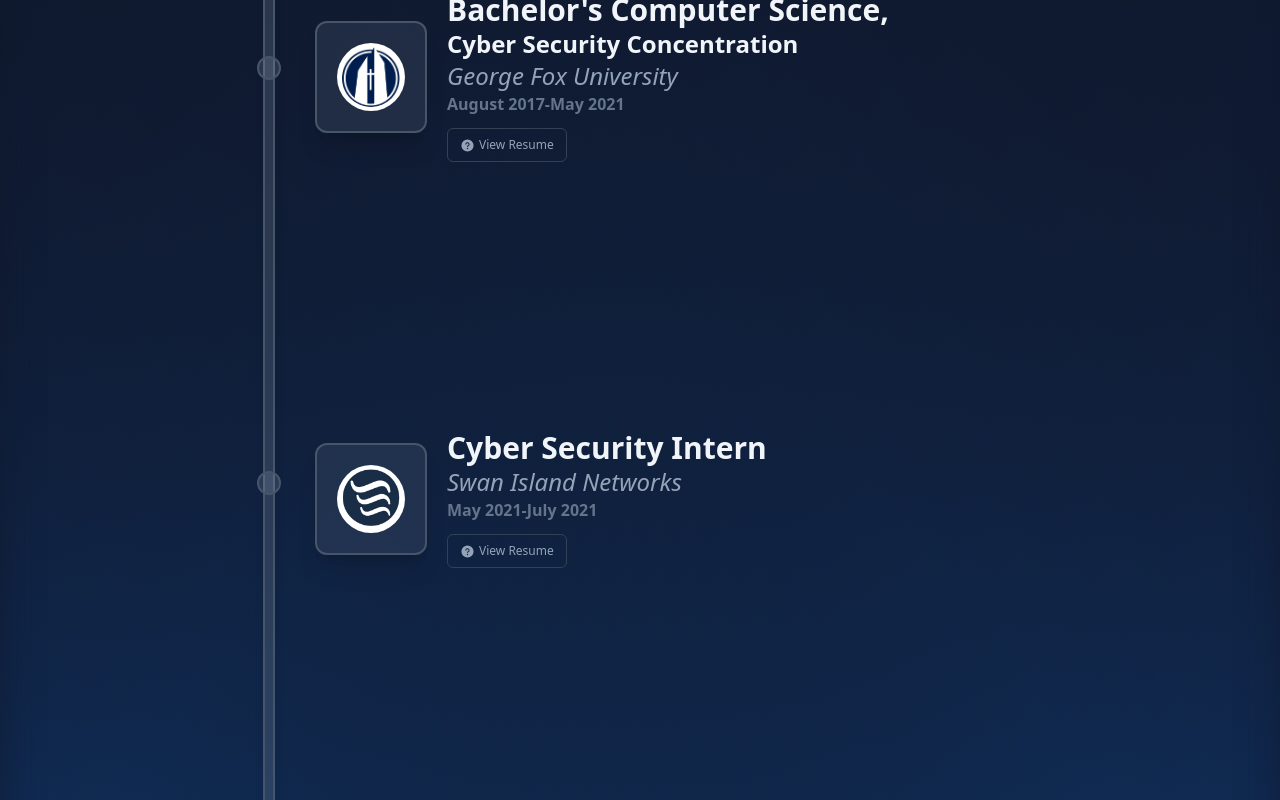
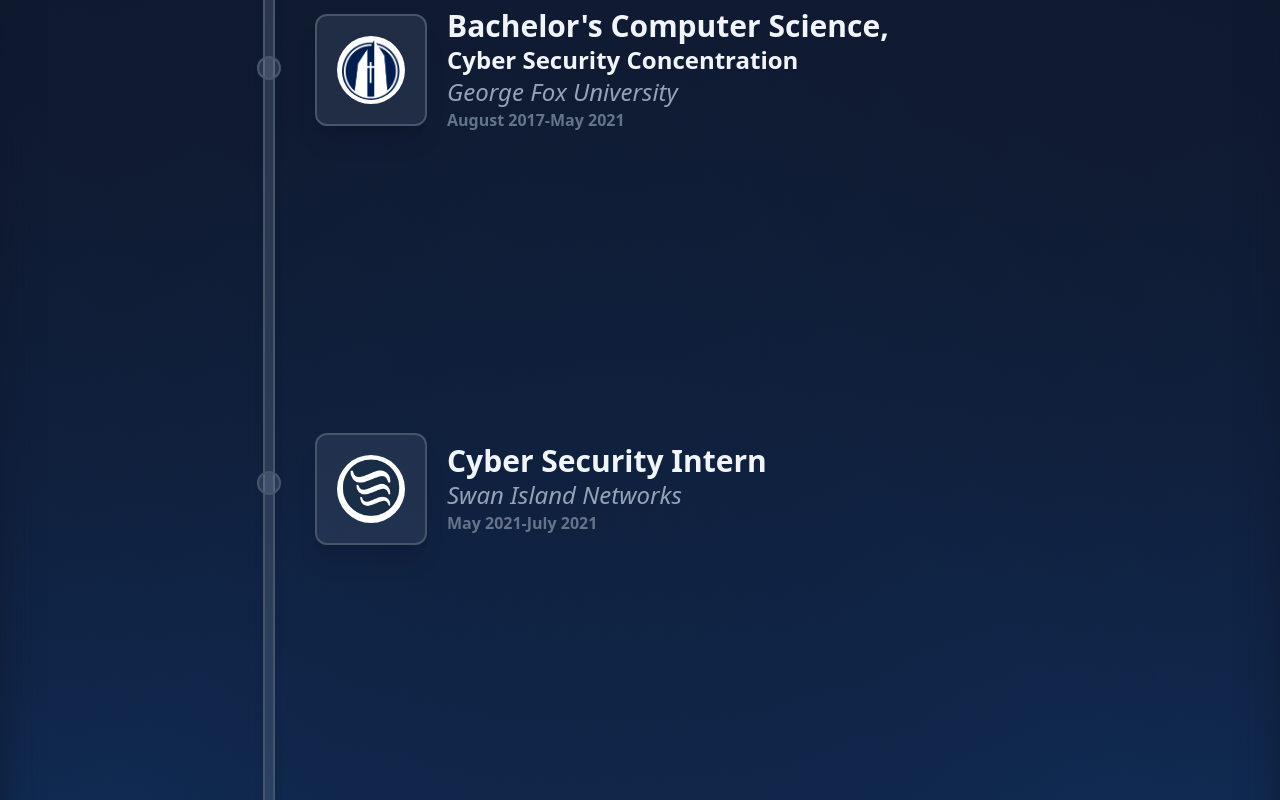
Before and after one commit to proctorinc/Portfolio, a React (Vite) app: page / in a window 1280 px wide. Shown: the part 4860-5660 px from the top of the page. Built offline with nearby package versions, Linux system fonts and the light colour scheme; some icons are missing; what prettier-plugin-tailwindcss would draw is missing.

Commit message:
Added more for experience

```diff
--- a/src/sections/Experience/Experience.tsx
+++ b/src/sections/Experience/Experience.tsx
@@ -5,7 +5,7 @@ import JOBS from "../../data/jobs.json";
 import { Button } from "../../components";
 import { PatternLines } from "@visx/pattern";
 import { Bar } from "@visx/shape";
-import { Question } from "phosphor-react";
+import { CaretDown, Question } from "phosphor-react";
 
 type MainSectionProps = {
   innerRef: RefObject<HTMLDivElement>;
@@ -34,7 +34,7 @@ export const Experience = (props: MainSectionProps) => {
         Experience
       </h1>
       <div className="flex w-full pr-5 pt-20 sm:pb-96">
-        <div className="sm:w-1/4 flex w-1/5 items-end justify-end px-10">
+        <div className="flex w-1/5 items-end justify-end px-10 sm:w-1/4">
           <div className="relative flex h-[1250px] w-3 flex-col items-center justify-around rounded-full border-2 border-slate-600 bg-slate-400/20 shadow-xl">
             {JOBS.map((_, i) => (
               <div
@@ -44,7 +44,7 @@ export const Experience = (props: MainSectionProps) => {
             ))}
           </div>
         </div>
-        <div className="sm:w-3/4 z-20 flex w-4/5 max-w-[1000px] flex-col justify-around">
+        <div className="z-20 flex w-4/5 max-w-[1000px] flex-col justify-around sm:w-3/4">
           {JOBS.map((job, i) => (
             <motion.div
               key={i}
@@ -108,20 +108,12 @@ export const Experience = (props: MainSectionProps) => {
                 <p className="text-md font-semibold text-slate-500">
                   {job.dateRange}
                 </p>
-                <Button
-                  className="mt-3"
-                  onClick={() => {
-                    if (contactRef.current) {
-                      contactRef.current.scrollIntoView({
-                        behavior: "smooth",
-                        block: "end",
-                      });
-                    }
-                  }}
-                >
-                  <Question weight="fill" size={15} />
-                  <span>View Resume</span>
-                </Button>
+                {/* {job.description.length > 0 && (
+                  <Button className="mt-3">
+                    <CaretDown weight="fill" size={15} />
+                    <span>more</span>
+                  </Button>
+                )} */}
               </div>
             </motion.div>
           ))}
```
